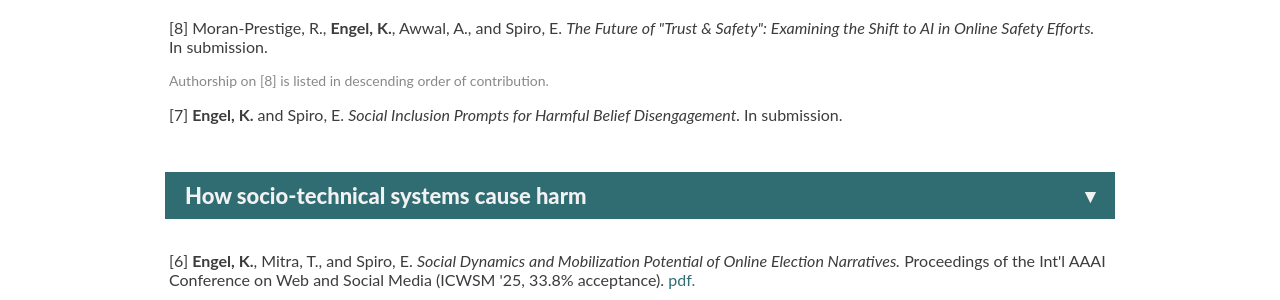
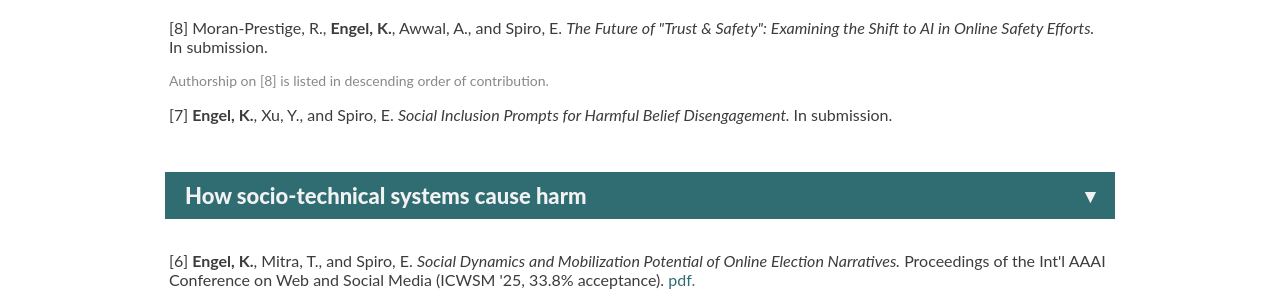
Before and after one commit to engelkri/engelkri.github.io, a Jekyll site: the page built from research.html, in a window 1280 px wide. Shown: the part 261-561 px from the top of the page. Built offline with Jekyll 4.4.1, drawn with Linux system fonts in a browser that asks for light colours; nearby versions of some CDN libraries.

Commit message:
Update authorship for reference [7] in research.html

```diff
--- a/research.html
+++ b/research.html
@@ -76,7 +76,7 @@ paper selectivity and impact</i></a>.) Acceptance rate provided if available. *
   <div class="section-content" id="content-2">
     <p><span id="p8" style="cursor: pointer;">[8]</span> Moran-Prestige, R., <b>Engel, K.</b>, Awwal, A., and Spiro, E. <i>The Future of "Trust & Safety": Examining the Shift to AI in Online Safety Efforts.</i> In submission.</p>
     <p class="footnote-note">Authorship on [8] is listed in descending order of contribution.</p>
-    <p><span id="p7" style="cursor: pointer;">[7]</span> <b>Engel, K.</b> and Spiro, E. <i>Social Inclusion Prompts for Harmful Belief Disengagement. </i> In submission.</p>
+    <p><span id="p7" style="cursor: pointer;">[7]</span> <b>Engel, K.</b>, Xu, Y., and Spiro, E. <i>Social Inclusion Prompts for Harmful Belief Disengagement. </i> In submission.</p>
   </div>
 </div>
 
```
